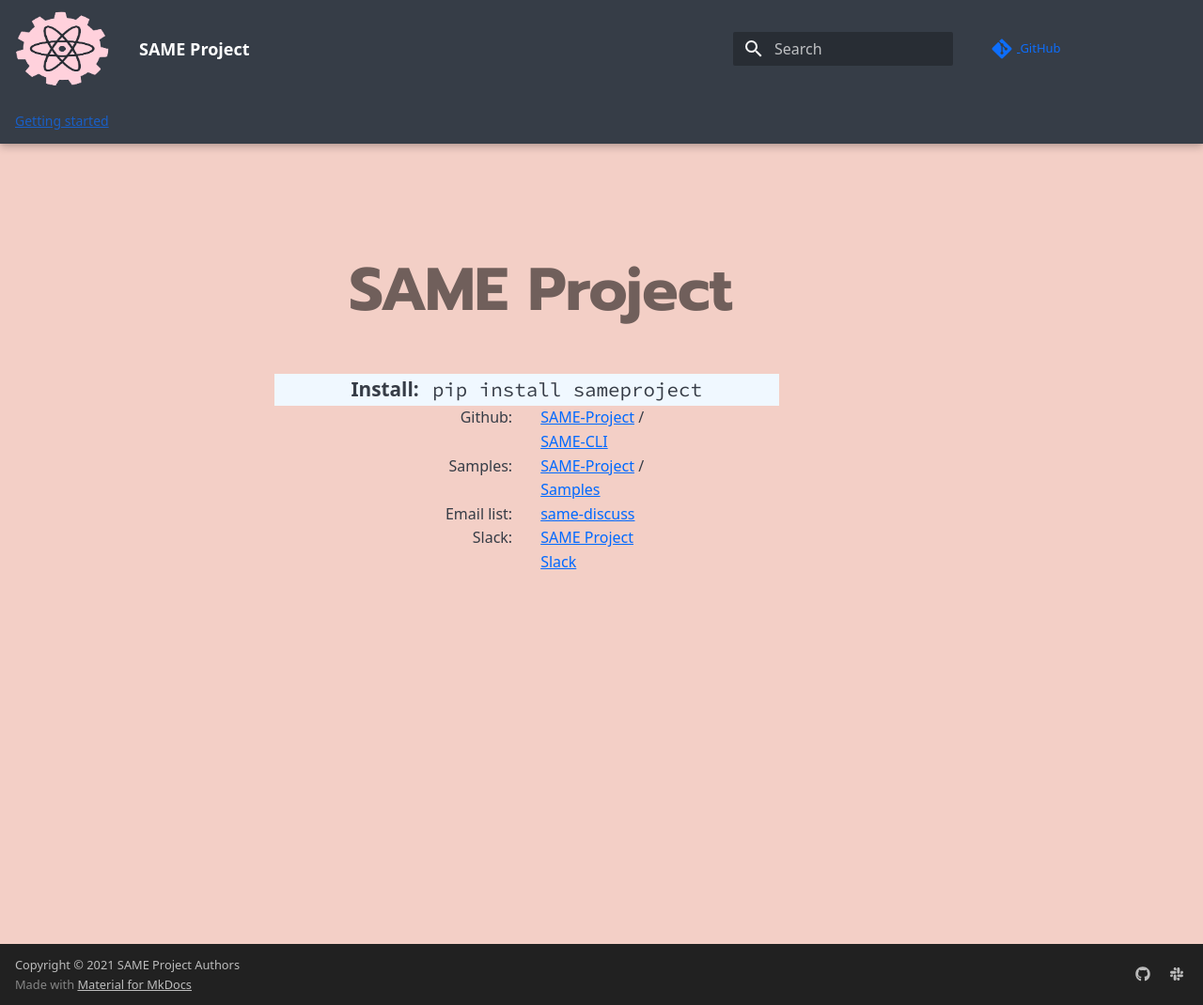
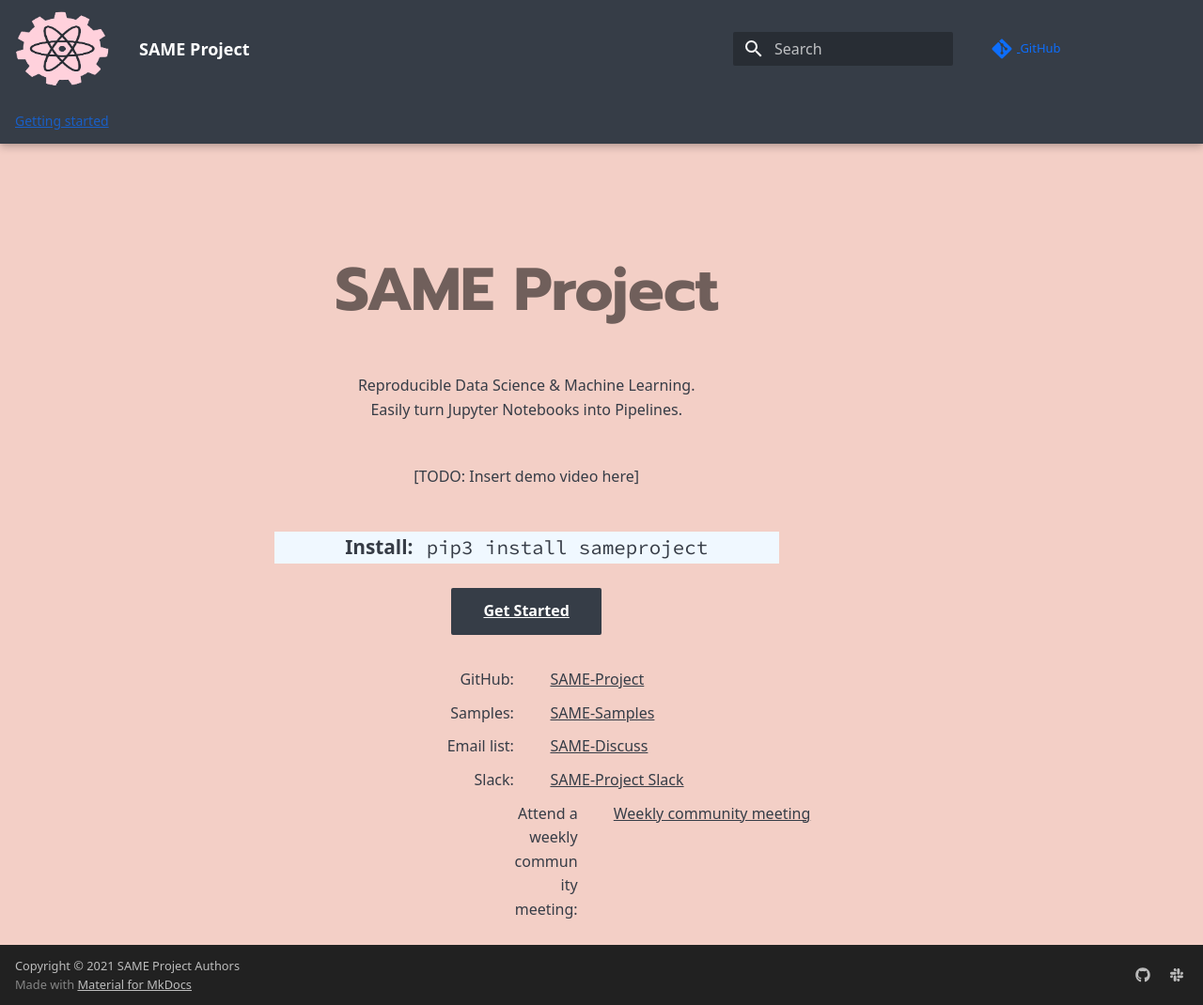
Before and after one commit to js-ts/same-mkdocs, an MkDocs documentation site: the page built from docs/index.md, in a window 1280 px wide and 1070 px high. Shown: the whole window at 94% size. Built offline with MkDocs 1.6.1 and Material for MkDocs 9.7.7, drawn with Linux system fonts in a browser that asks for light colours; comment, search, counter and statistics services are not loaded.

Commit message:
Update home.html

```diff
--- a/overrides/home.html
+++ b/overrides/home.html
@@ -17,87 +17,104 @@ body {
     background-color: #F3CFC6;
     color: #363C46;
 }
-
-.md-typeset a {
-    color: #0069ff;
-    word-break: break-word;
-}
-
 </style>
 <div class="row h-100">
   <div class="col-sm-10 my-auto">
       <div class="row">
-          <!-- font-family: 'Inconsolata', monospace;
-font-family: 'Prompt', sans-serif;
-font-family: 'Source Code Pro', monospace; -->
 
-          <!-- <div class="row">
-              <div class="col-md-6 mx-auto text-center justify-content-center align-self-center">
-                  <h1 style="font-family: Prompt; font-size: 8em; text-align: center;"> The SAME
-                      Project</h1>
-              </div>
-          </div> -->
-          <h1 style="font-family: Prompt; font-size: 4em; text-align: center;">SAME Project</h1>
+
+          <div class="row">
+              <div class="col-md-11 mx-auto text-center justify-content-center align-self-center">
+                  <div style="padding: 20 20 20 20px; margin: 60 20 20 20px;">
+                      <h1 style="font-family: Prompt; font-size: 4em; text-align: center;">SAME Project</h1>
+                      <p>Reproducible Data Science & Machine Learning.<br />Easily turn Jupyter Notebooks into Pipelines.</p>
+                      <br />
+                      <p>[TODO: Insert demo video here]</p>
+                      <br />
+                  </div>
+                </div>
+          </div>
+
+
           <div class="row">
               <div class="col-md-11 mx-auto text-center justify-content-center align-self-center">
                   <div style="background-color: aliceblue; padding: 20 20 20 20px; margin: 60 20 20 20px;">
                       <b style="font-size: 1.3em;">Install:</b>
                       <span
-                          style="font-family: 'Source Code Pro', monospace; font-size: 1.3em; padding-left: 10px; ">pip install sameproject</span>
+                          style="font-family: 'Source Code Pro', monospace; font-size: 1.3em; padding-left: 10px; ">pip3 install sameproject</span>
                   </div>
               </div>
           </div>
           <div class="row">
-              <div class="col-3 mx-auto text-center justify-content-center align-self-center">
+              <div class="col-md-11 mx-auto text-center justify-content-center align-self-center">
+                  <div style="padding: 20 20 20 20px; margin: 60 20 20 20px;">
+                      <br />
+                      <a href="/getting-started/installing" class="md-button md-button--primary">Get Started</a>
+                      <br />
+                      <br />
+                  </div>
+                </div>
+          </div>
+          <div class="row mt-2" style="margin-left:4em;">
+              <div class="col-2 mx-auto text-center justify-content-center align-self-center">
               </div>
-              <div class="col-3 mx-auto text-end">
-                  Github:
+              <div class="col-2 mx-auto text-end">
+                  GitHub:
               </div>
-              <div class="col-3 text-start">
-                  <a href="https://github.com/SAME-Project/">SAME-Project</a> / <a
-                      href="https://github.com/SAME-Project/SAME-CLI">SAME-CLI</a>
+              <div class="col-5 text-start">
+                  <a href="https://github.com/SAME-Project/SAME-Project">SAME-Project</a>
               </div>
-              <div class="col-3 mx-auto text-center justify-content-center align-self-center">
+              <div class="col-2 mx-auto text-center justify-content-center align-self-center">
               </div>
           </div>
-          <div class="row">
-              <div class="col-3 mx-auto text-center justify-content-center align-self-center">
+          <div class="row mt-2" style="margin-left:4em;">
+              <div class="col-2 mx-auto text-center justify-content-center align-self-center">
               </div>
-              <div class="col-3 mx-auto text-end">
+              <div class="col-2 mx-auto text-end">
                   Samples:
               </div>
-              <div class="col-3 text-start">
-                  <a href="https://github.com/SAME-Project/">SAME-Project</a> / <a
-                      href="https://github.com/SAME-Project/samples">Samples</a>
+              <div class="col-5 text-start">
+                    <a href="https://github.com/SAME-Project/SAME-samples">SAME-Samples</a>
               </div>
-              <div class="col-3 mx-auto text-center justify-content-center align-self-center">
+              <div class="col-2 mx-auto text-center justify-content-center align-self-center">
               </div>
           </div>
-          <div class="row">
-              <div class="col-3 mx-auto text-center justify-content-center align-self-center">
+          <div class="row mt-2" style="margin-left:4em;">
+              <div class="col-2 mx-auto text-center justify-content-center align-self-center">
               </div>
-              <div class="col-3 mx-auto text-end">
+              <div class="col-2 mx-auto text-end">
                   Email list:
               </div>
-              <div class="col-3 text-start">
-                  <a href="https://groups.google.com/g/same-project">same-discuss</a>
+              <div class="col-5 text-start">
+                  <a href="https://groups.google.com/g/same-project">SAME-Discuss</a>
               </div>
-              <div class="col-3 mx-auto text-center justify-content-center align-self-center">
+              <div class="col-2 mx-auto text-center justify-content-center align-self-center">
               </div>
           </div>
-          <div class="row">
-              <div class="col-3 mx-auto text-center justify-content-center align-self-center">
+          <div class="row mt-2" style="margin-left:4em;">
+              <div class="col-2 mx-auto text-center justify-content-center align-self-center">
               </div>
-              <div class="col-3 mx-auto text-end">
+              <div class="col-2 mx-auto text-end">
                   Slack:
               </div>
-              <div class="col-3 text-start">
+              <div class="col-5 text-start">
                   <a
-                      href="https://join.slack.com/t/thesameproject/shared_invite/zt-lq9rk2g6-Jyfv3AXu_qnX9LqWCmV7HA">SAME
-                      Project Slack</a>
+                      href="https://join.slack.com/t/thesameproject/shared_invite/zt-lq9rk2g6-Jyfv3AXu_qnX9LqWCmV7HA" target="_blank">SAME-Project Slack</a>
               </div>
-              <div class="col-3 mx-auto text-center justify-content-center align-self-center">
+              <div class="col-2 mx-auto text-center justify-content-center align-self-center">
               </div>
+              <div class="row mt-2" style="margin-left:4em;">
+                <div class="col-2 mx-auto text-center justify-content-center align-self-center">
+                </div>
+                <div class="col-2 mx-auto text-end">
+                    Attend a weekly community meeting:
+                </div>
+                <div class="col-5 text-start">
+                    <a
+                        href="https://calendar.google.com/event?action=TEMPLATE&tmeid=MnNmb25obGx0MWRsZ3VlaGk1Z2QwN2p1ZmtfMjAyMjAzMDRUMTYwMDAwWiB2ZWRhbnRwYWR3YWxpbmZpQG0&tmsrc=vedantpadwalinfi%40gmail.com&scp=ALL" target="_blank">Weekly community meeting</a>
+                </div>
+                <div class="col-2 mx-auto text-center justify-content-center align-self-center">
+                </div>
           </div>
       </div>
   </div>
```
